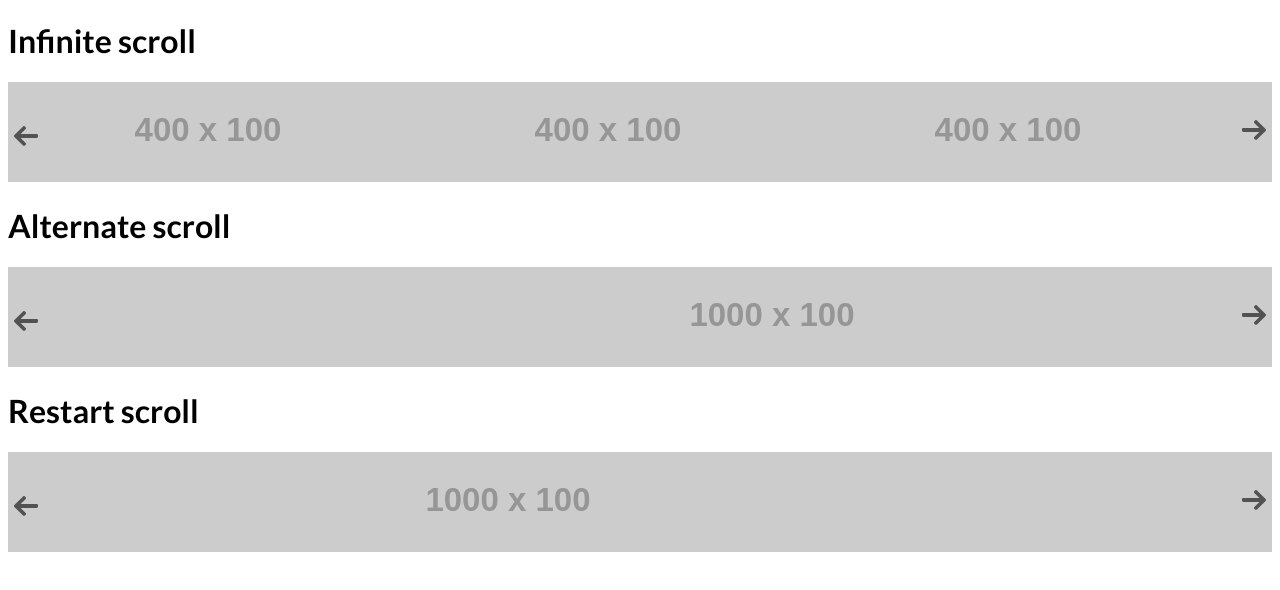
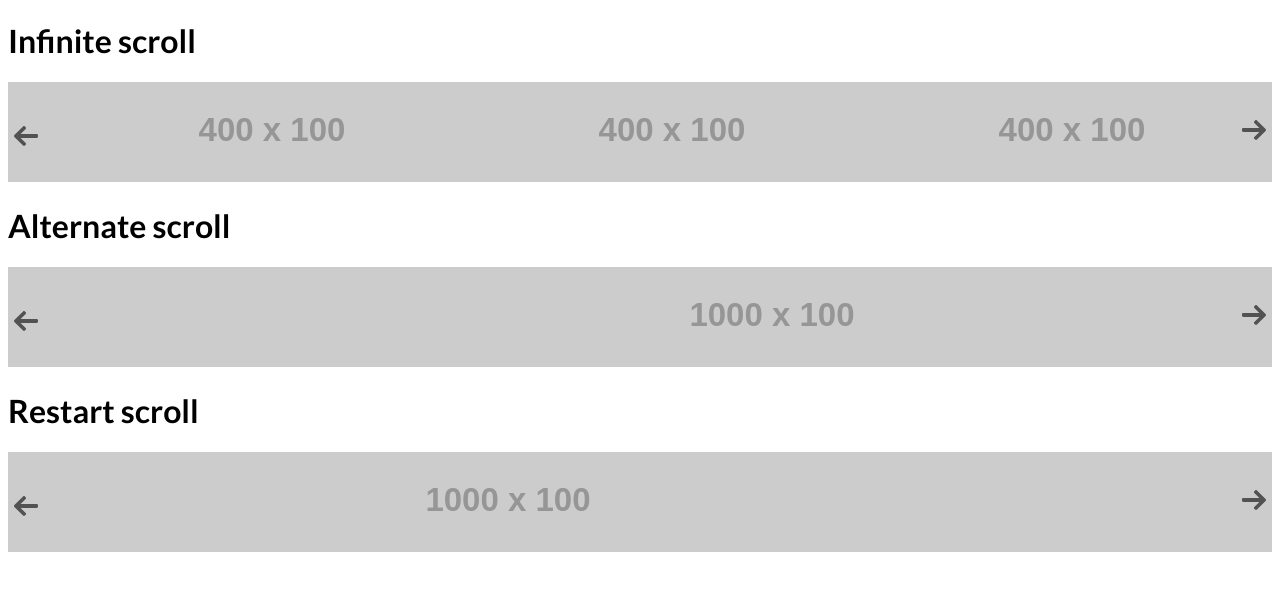
Before and after one commit to technikhil314/carousel-web-component, a website built with webpack: page index.html in a window 1280 px wide. Both pictures are taken after a click on the button 23 px from the left and 133 px from the top of the page. Built offline with nearby package versions, Linux system fonts and the light colour scheme; placeholder pictures from the web are drawn by us.

Commit message:
Adding button click handlers

```diff
--- a/index.js
+++ b/index.js
@@ -100,6 +100,12 @@ class CarouselComponent extends HTMLElement {
         this.carouselWrapperElement = this.querySelector('.carouselWrapper');
         this.carouselContainerElement = this.querySelector('.carouselContainer');
         this.appendChild(this.carouselWrapperElement);
+        this.querySelector(".carouselControlNext").addEventListener("click", () => {
+            this.carouselContainerElement.scrollBy(this.carouselItemWidth, 0);
+        });
+        this.querySelector(".carouselControlPrev").addEventListener("click", () => {
+            this.carouselContainerElement.scrollBy(-this.carouselItemWidth, 0);
+        });
         for (var i = 0; i < childNodes.length; i++) {
             this.carouselContainerElement.appendChild(childNodes[i])
         }
--- a/styles.scss
+++ b/styles.scss
@@ -37,6 +37,7 @@
     z-index: 1;
     border: none;
     outline: none;
+    cursor: pointer;
 
     &Next {
         right: 0px;
```
